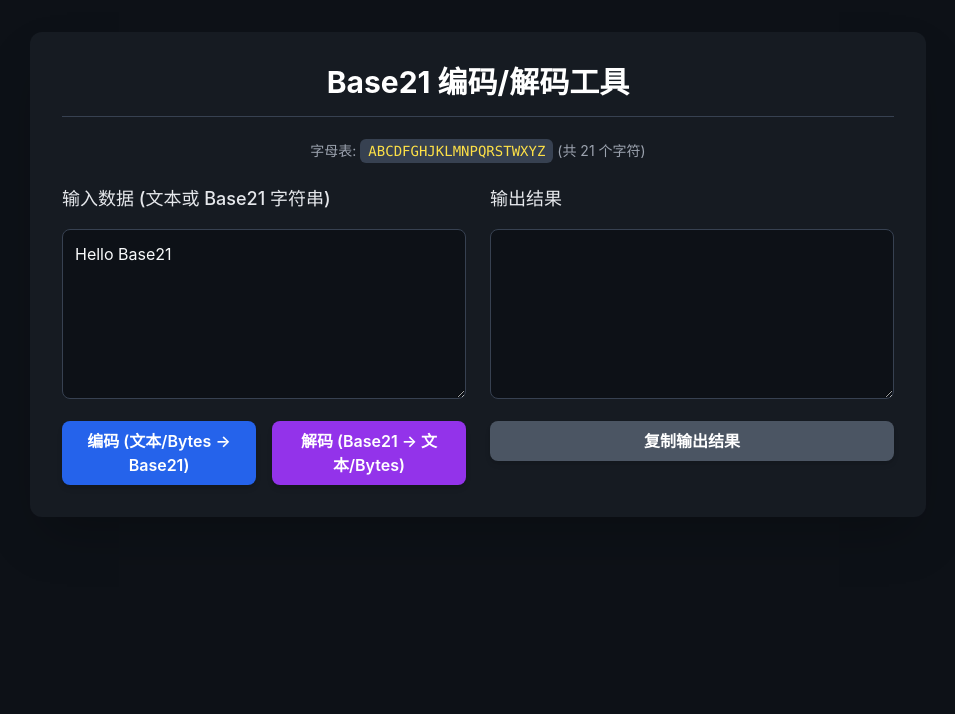
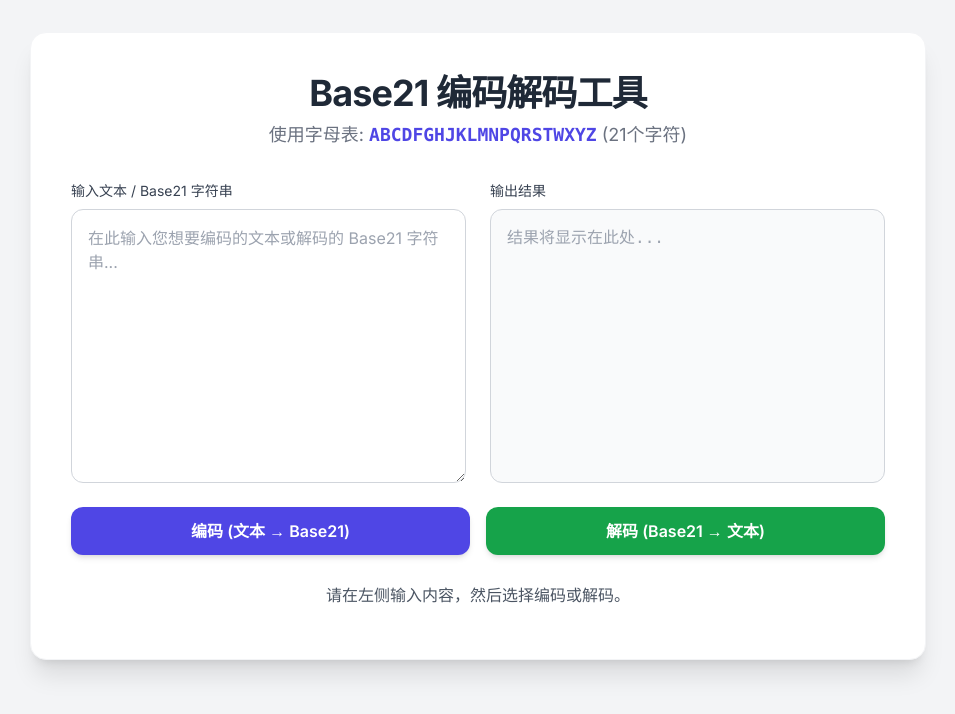
Before and after one commit to ProbiusOfficial/base21, a plain HTML site: page index.html in a window 1280 px wide. Shown: the whole page, without its empty margins (162-1117 px from the left). Drawn offline with nearby package versions, Linux system fonts and the light colour scheme.

Commit message:
Update index.html

```diff
--- a/index.html
+++ b/index.html
@@ -3,61 +3,80 @@
 <head>
     <meta charset="UTF-8">
     <meta name="viewport" content="width=device-width, initial-scale=1.0">
-    <title>Base21 编码/解码工具</title>
+    <title>Base21 编码解码器</title>
     <!-- 引入 Tailwind CSS CDN -->
     <script src="https://cdn.tailwindcss.com"></script>
     <style>
-        /* 使用 Inter 字体作为默认字体 */
+        /* 确保 Inter 字体可用 */
+        @import url('https://fonts.googleapis.com/css2?family=Inter:wght@400;600;700&display=swap');
         body {
             font-family: 'Inter', sans-serif;
-            background-color: #0d1117; /* 深色背景 */
-            color: #c9d1d9; /* 浅色文本 */
+            background-color: #f3f4f6;
+        }
+        /* 隐藏滚动条但保留滚动功能 */
+        textarea::-webkit-scrollbar {
+            display: none;
+        }
+        textarea {
+            -ms-overflow-style: none; /* IE and Edge */
+            scrollbar-width: none; /* Firefox */
         }
     </style>
 </head>
-<body class="p-4 sm:p-8 min-h-screen flex items-start justify-center">
+<body class="min-h-screen p-4 md:p-8 flex items-start justify-center">
 
-    <div class="w-full max-w-4xl bg-[#161b22] p-6 sm:p-8 rounded-xl shadow-2xl space-y-6">
-        <h1 class="text-3xl font-bold text-center text-white border-b border-gray-700 pb-4">Base21 编码/解码工具</h1>
-        <p class="text-center text-sm text-gray-400">字母表: <code class="bg-gray-700 text-yellow-300 px-2 py-1 rounded-md">ABCDFGHJKLMNPQRSTWXYZ</code> (共 21 个字符)</p>
+    <div class="w-full max-w-4xl bg-white shadow-xl rounded-2xl p-6 md:p-10 border border-gray-100">
+        <header class="text-center mb-8">
+            <h1 class="text-3xl md:text-4xl font-bold text-gray-800 tracking-tight">Base21 编码解码工具</h1>
+            <p class="mt-2 text-lg text-gray-500">
+                使用字母表: <span class="font-mono text-indigo-600 font-semibold">ABCDFGHJKLMNPQRSTWXYZ</span> (21个字符)
+            </p>
+        </header>
 
-        <!-- 消息提示框 -->
-        <div id="messageBox" class="hidden p-3 rounded-lg text-sm font-medium transition-all duration-300"></div>
+        <!-- 编码/解码区域 -->
+        <div class="grid grid-cols-1 lg:grid-cols-2 gap-6">
 
-        <div class="grid md:grid-cols-2 gap-6">
-            <!-- 输入/原始数据区域 -->
-            <div class="space-y-4">
-                <label for="inputData" class="block text-lg font-medium text-gray-200">输入数据 (文本或 Base21 字符串)</label>
-                <textarea id="inputData" rows="6" class="w-full p-3 bg-[#0d1117] border border-gray-700 rounded-lg text-gray-50 focus:ring-blue-500 focus:border-blue-500 transition duration-150" placeholder="在此输入需要编码的普通文本，或需要解码的 Base21 字符串..."></textarea>
-
-                <div class="flex flex-col sm:flex-row space-y-2 sm:space-y-0 sm:space-x-4">
-                    <button onclick="handleEncode()" class="flex-1 px-4 py-2 bg-blue-600 text-white font-semibold rounded-lg hover:bg-blue-700 transition duration-150 shadow-md">
-                        编码 (文本/Bytes → Base21)
-                    </button>
-                    <button onclick="handleDecode()" class="flex-1 px-4 py-2 bg-purple-600 text-white font-semibold rounded-lg hover:bg-purple-700 transition duration-150 shadow-md">
-                        解码 (Base21 → 文本/Bytes)
-                    </button>
-                </div>
+            <!-- 输入区 -->
+            <div class="flex flex-col">
+                <label for="inputArea" class="text-sm font-medium text-gray-700 mb-2">输入文本 / Base21 字符串</label>
+                <textarea id="inputArea" rows="10" placeholder="在此输入您想要编码的文本或解码的 Base21 字符串..."
+                          class="w-full p-4 border border-gray-300 rounded-xl focus:ring-2 focus:ring-indigo-500 focus:border-indigo-500 transition duration-150 text-gray-800"></textarea>
             </div>
 
-            <!-- 输出数据区域 -->
-            <div class="space-y-4">
-                <label for="outputResult" class="block text-lg font-medium text-gray-200">输出结果</label>
-                <textarea id="outputResult" rows="6" readonly class="w-full p-3 bg-[#0d1117] border border-gray-700 rounded-lg text-gray-50 select-text cursor-default"></textarea>
-                <button onclick="copyToClipboard()" class="w-full px-4 py-2 bg-gray-600 text-white font-semibold rounded-lg hover:bg-gray-700 transition duration-150 shadow-md">
-                    复制输出结果
-                </button>
+            <!-- 输出区 -->
+            <div class="flex flex-col">
+                <label for="outputArea" class="text-sm font-medium text-gray-700 mb-2">输出结果</label>
+                <textarea id="outputArea" rows="10" placeholder="结果将显示在此处..." readonly
+                          class="w-full p-4 border border-gray-300 bg-gray-50 rounded-xl text-gray-800 font-mono resize-none"></textarea>
             </div>
+
         </div>
+
+        <!-- 按钮和状态消息 -->
+        <div class="mt-6 flex flex-col md:flex-row justify-center space-y-4 md:space-y-0 md:space-x-4">
+            <button id="encodeButton"
+                    class="flex-1 px-6 py-3 bg-indigo-600 text-white font-semibold rounded-xl hover:bg-indigo-700 transition duration-300 shadow-md hover:shadow-lg focus:outline-none focus:ring-4 focus:ring-indigo-500 focus:ring-opacity-50">
+                编码 (文本 → Base21)
+            </button>
+            <button id="decodeButton"
+                    class="flex-1 px-6 py-3 bg-green-600 text-white font-semibold rounded-xl hover:bg-green-700 transition duration-300 shadow-md hover:shadow-lg focus:outline-none focus:ring-4 focus:ring-green-500 focus:ring-opacity-50">
+                解码 (Base21 → 文本)
+            </button>
+        </div>
+
+        <!-- 错误/信息提示 -->
+        <div id="statusMessage" class="mt-4 p-3 rounded-xl text-center font-medium transition duration-300 min-h-[40px]">
+            <!-- 状态消息显示在这里 -->
+        </div>
+
     </div>
 
     <script>
-        // --- Base21 核心常量和映射 ---
+        // Base21 常量和映射
         const BASE21_ALPHABET = "ABCDFGHJKLMNPQRSTWXYZ";
         const BASE21_SIZE = BASE21_ALPHABET.length; // 21
-
+        const CHAR_TO_VALUE = {};
         const VALUE_TO_CHAR = {};
-        const CHAR_TO_VALUE = {};
 
         for (let i = 0; i < BASE21_SIZE; i++) {
             const char = BASE21_ALPHABET[i];
@@ -65,54 +84,68 @@
             CHAR_TO_VALUE[char] = i;
         }
 
-        const encoder = new TextEncoder();
-        const decoder = new TextDecoder('utf-8');
+        // DOM 元素引用
+        const inputArea = document.getElementById('inputArea');
+        const outputArea = document.getElementById('outputArea');
+        const statusMessage = document.getElementById('statusMessage');
+        const encodeButton = document.getElementById('encodeButton');
+        const decodeButton = document.getElementById('decodeButton');
 
-        // --- 辅助函数：显示消息 ---
-        function displayMessage(message, isError = false) {
-            const outputEl = document.getElementById('outputResult');
-            const messageEl = document.getElementById('messageBox');
-            messageEl.textContent = message;
-            messageEl.className = `p-3 rounded-lg text-sm font-semibold transition-all duration-300 ${isError ? 'bg-red-700 text-white' : 'bg-green-600 text-white'}`;
-            messageEl.style.display = 'block';
-            outputEl.value = ''; // 清空输出区
+        /**
+         * 显示状态/错误消息
+         * @param {string} message 消息内容
+         * @param {string} type 'success' 或 'error'
+         */
+        function showStatus(message, type = 'info') {
+            statusMessage.textContent = message;
+            statusMessage.className = 'mt-4 p-3 rounded-xl text-center font-medium transition duration-300 min-h-[40px]'; // 重置类名
+
+            if (type === 'success') {
+                statusMessage.classList.add('bg-green-100', 'text-green-800');
+            } else if (type === 'error') {
+                statusMessage.classList.add('bg-red-100', 'text-red-800', 'font-bold');
+            } else {
+                statusMessage.classList.add('text-gray-600');
+            }
         }
 
-        // --- 核心编码逻辑 (bytes/Uint8Array -> Base21 string) ---
-        function base21_encode(dataArray) {
+        /**
+         * 将 string (UTF-8) 编码为 Base21 字符串。
+         * (1 字节 -> 2 字符)
+         * @param {string} dataString 要编码的字符串。
+         * @returns {string} Base21 编码结果。
+         */
+        function base21_encode(dataString) {
+            const encoder = new TextEncoder();
+            const data = encoder.encode(dataString); // Uint8Array (bytes)
             let encodedParts = [];
-            for (let i = 0; i < dataArray.length; i++) {
-                const byte = dataArray[i];
 
-                // 1 字节 (0-255) 拆分为 2 个 Base21 数字 (0-20)
-                const v1 = Math.floor(byte / BASE21_SIZE); // 相当于 Python 的 //
-                const v2 = byte % BASE21_SIZE;             // 相当于 Python 的 %
+            for (const byte of data) {
+                // 将 0-255 范围的字节分解为两个 Base21 索引
+                const v1 = Math.floor(byte / BASE21_SIZE); // 0-12
+                const v2 = byte % BASE21_SIZE;           // 0-20
 
                 const c1 = VALUE_TO_CHAR[v1];
                 const c2 = VALUE_TO_CHAR[v2];
 
-                encodedParts.push(c1);
-                encodedParts.push(c2);
+                encodedParts.push(c1, c2);
             }
             return encodedParts.join("");
         }
 
-        // --- 核心解码逻辑 (Base21 string -> bytes/Uint8Array) ---
+        /**
+         * 将 Base21 字符串解码为 string (UTF-8)。
+         * (2 字符 -> 1 字节)
+         * @param {string} encodedData Base21 字符串。
+         * @returns {string} 解码后的字符串。
+         * @throws {Error} 如果长度为奇数或包含无效字符。
+         */
         function base21_decode(encodedData) {
             if (encodedData.length % 2 !== 0) {
                 throw new Error("Base21 编码数据长度必须是 2 的倍数。");
             }
 
-            const decodedBytes = [];
-
-            // 确保输入字符串只包含 Base21 字母表中的字符
-            const invalidChars = encodedData.split('').filter(c => !CHAR_TO_VALUE.hasOwnProperty(c));
-            if (invalidChars.length > 0) {
-                // 仅显示前几个无效字符
-                const uniqueInvalidChars = [...new Set(invalidChars)].slice(0, 5);
-                throw new Error(`输入包含无效的 Base21 字符: ${uniqueInvalidChars.join(', ')}。有效字符为: ${BASE21_ALPHABET}`);
-            }
-
+            let decodedBytes = [];
 
             for (let i = 0; i < encodedData.length; i += 2) {
                 const c1 = encodedData[i];
@@ -121,98 +154,73 @@
                 const v1 = CHAR_TO_VALUE[c1];
                 const v2 = CHAR_TO_VALUE[c2];
 
-                // v1 和 v2 经过上一轮过滤已经保证不会是 undefined，这里主要处理数据合成
+                if (v1 === undefined || v2 === undefined) {
+                    const invalidChar = v1 === undefined ? c1 : c2;
+                    throw new Error(`无效的 Base21 字符："${invalidChar}"。字符必须来自字母表: ${BASE21_ALPHABET}`);
+                }
 
-                // 将 2 个 Base21 数字合成 1 个字节
-                // byte = v1 * BASE21_SIZE + v2
+                // 重建字节值：v1 * 21 + v2
                 const byteValue = v1 * BASE21_SIZE + v2;
 
-                // 检查合成的值是否在 8 位字节限制内 (0-255)
                 if (byteValue > 255) {
-                    throw new Error(`解码值 ${byteValue} 超过 8 位限制 (255)。 Base21 序列 ${c1}${c2} 可能是无效的。`);
+                    throw new Error(`解码值 ${byteValue} 超过 8 位限制 (255)。无效的 Base21 序列: ${c1}${c2}。`);
                 }
 
                 decodedBytes.push(byteValue);
             }
-            return new Uint8Array(decodedBytes);
+
+            // 将字节数组转换为 Uint8Array，然后使用 TextDecoder 解码为 UTF-8 字符串
+            const uint8Array = new Uint8Array(decodedBytes);
+            const decoder = new TextDecoder('utf-8');
+            return decoder.decode(uint8Array);
         }
 
-        // --- UI 事件处理：编码 ---
-        function handleEncode() {
-            const inputEl = document.getElementById('inputData');
-            const outputEl = document.getElementById('outputResult');
-            const inputData = inputEl.value;
+        // --- 事件监听器 ---
 
-            if (!inputData) {
-                displayMessage("请输入需要编码的文本。", true);
+        encodeButton.addEventListener('click', () => {
+            const input = inputArea.value.trim();
+            outputArea.value = '';
+            showStatus('');
+
+            if (!input) {
+                showStatus('请输入要编码的文本。', 'error');
                 return;
             }
 
             try {
-                // 1. 将字符串转换为 UTF-8 字节数组
-                const originalBytes = encoder.encode(inputData);
+                const encodedString = base21_encode(input);
+                outputArea.value = encodedString;
+                showStatus('编码成功！', 'success');
+            } catch (e) {
+                console.error(e);
+                showStatus(`编码失败: ${e.message}`, 'error');
+            }
+        });
 
-                // 2. 编码
-                const encodedString = base21_encode(originalBytes);
+        decodeButton.addEventListener('click', () => {
+            const input = inputArea.value.trim().toUpperCase(); // Base21 字符通常大写
+            outputArea.value = '';
+            showStatus('');
 
-                // 3. 显示结果
-                document.getElementById('messageBox').style.display = 'none'; // 隐藏任何旧消息
-                outputEl.value = encodedString;
-                displayMessage(`编码成功！原始字节数: ${originalBytes.length}，Base21 长度: ${encodedString.length}。`, false);
-
-            } catch (error) {
-                console.error("编码错误:", error);
-                displayMessage(`编码失败: ${error.message}`, true);
-            }
-        }
-
-        // --- UI 事件处理：解码 ---
-        function handleDecode() {
-            const inputEl = document.getElementById('inputData');
-            const outputEl = document.getElementById('outputResult');
-            const inputData = inputEl.value.toUpperCase().replace(/\s/g, ''); // 统一转大写并移除空格
-
-            if (!inputData) {
-                displayMessage("请输入需要解码的 Base21 字符串。", true);
+            if (!input) {
+                showStatus('请输入要解码的 Base21 字符串。', 'error');
                 return;
             }
 
             try {
-                // 1. 解码
-                const decodedBytes = base21_decode(inputData);
+                const decodedString = base21_decode(input);
+                outputArea.value = decodedString;
+                showStatus('解码成功！', 'success');
+            } catch (e) {
+                console.error(e);
+                showStatus(`解码失败: ${e.message}`, 'error');
+            }
+        });
 
-                // 2. 将字节数组转换为 UTF-8 字符串
-                const decodedText = decoder.decode(decodedBytes);
-
-                // 3. 显示结果
-                document.getElementById('messageBox').style.display = 'none'; // 隐藏任何旧消息
-                outputEl.value = decodedText;
-                displayMessage(`解码成功！Base21 长度: ${inputData.length}，还原字节数: ${decodedBytes.length}。`, false);
-
-
-            } catch (error) {
-                console.error("解码错误:", error);
-                displayMessage(`解码失败: ${error.message}`, true);
-            }
-        }
-
-        // --- 复制到剪贴板 ---
-        function copyToClipboard() {
-            const outputEl = document.getElementById('outputResult');
-            if (outputEl.value) {
-                outputEl.select();
-                document.execCommand('copy');
-                displayMessage('结果已复制到剪贴板！', false);
-            } else {
-                displayMessage('没有内容可以复制。', true);
-            }
-        }
-
-        // --- 示例用法 (可选：启动时设置示例) ---
+        // 默认提示信息
         window.onload = () => {
-             document.getElementById('inputData').value = "Hello Base21";
-             document.getElementById('messageBox').style.display = 'none';
-        }
+             showStatus('请在左侧输入内容，然后选择编码或解码。');
+        };
     </script>
 </body>
 </html>
```
